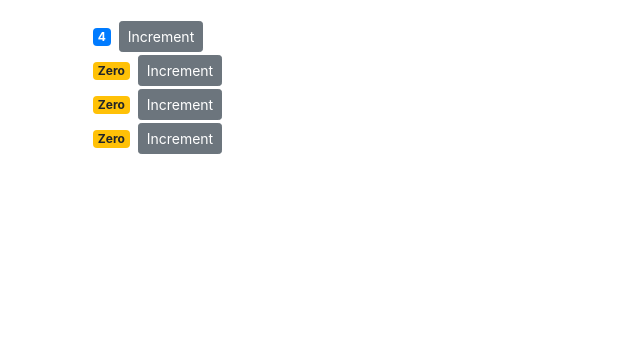
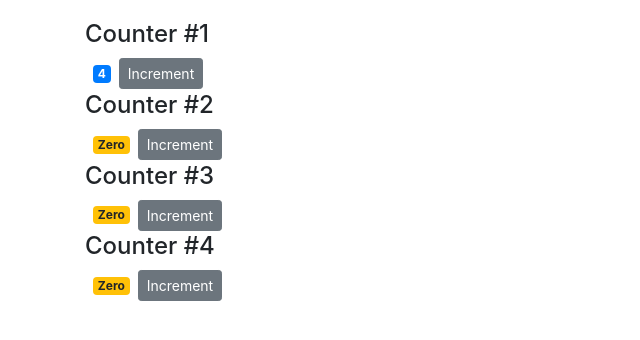
Before and after one commit to vespaill/React-Vidly, a React (Create React App) app: page / in a window 1280 px wide. Shown: the top 340 px of the page, without its empty margins (0-640 px from the left). Built offline with nearby package versions, Linux system fonts and the light colour scheme.

Commit message:
Passing children

```diff
--- a/src/components/counter.jsx
+++ b/src/components/counter.jsx
@@ -11,8 +11,10 @@
   };
 
   render() {
+    console.log(this.props);
     return (
       <div>
+        {this.props.children}
         <span className={this.getBadgeClasses()}>{this.formatCount()}</span>
         <button
           onClick={() => this.handleIncrement({ id: 1 })}
--- a/src/components/counters.jsx
+++ b/src/components/counters.jsx
@@ -15,7 +15,9 @@
     return (
       <div>
         {this.state.counters.map(counter => (
-          <Counter key={counter.id} value={counter.value} />
+          <Counter key={counter.id} value={counter.value}>
+            <h4>Counter #{counter.id}</h4>
+          </Counter>
         ))}
       </div>
     );
```
